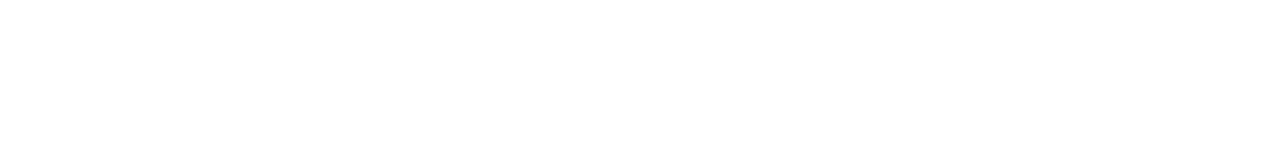
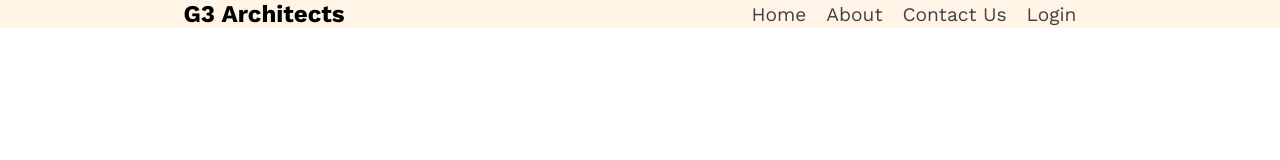
Before and after one commit to fareaz/Architects-webside, a plain HTML site: page index.html in a window 1280 px wide. Drawn offline with nearby package versions, Linux system fonts and the light colour scheme.

Commit message:
added nav}

```diff
--- a/index.html
+++ b/index.html
@@ -7,7 +7,17 @@
     <link rel="stylesheet" href="./styles/style.css">
 </head>
 <body class="work-sans-font">
-    <header></header>
+    <header class="bg-color">
+        <nav class="nav-container flex">
+            <h2>G3 Architects</h2>
+            <ul class="flex">
+                <li><a class="dark-2" href="">Home</a></li>
+                <li><a class="dark-2" href="">About</a></li>
+                <li><a class="dark-2" href="">Contact Us</a></li>
+                <li><a class="dark-2" href="">Login</a></li>
+            </ul>
+        </nav>
+    </header>
     <main></main>
     <footer></footer>
 </body>
--- a/styles/style.css
+++ b/styles/style.css
@@ -5,3 +5,60 @@
   font-weight:400px;
   font-style: normal;
 }
+*{
+    margin: 0 auto;
+}
+/* share-stye */
+.flex{
+    display: flex;
+}
+.dark-2{
+    color:rgb(66, 66, 66) ;
+}
+.bg-color{
+    background-color:rgba(255, 144, 14, 0.1);
+}
+
+
+
+
+/* header-style */
+
+
+/* nav-style */
+nav{
+    justify-content: space-between;
+    align-items: center;
+}
+nav h2{
+    font: size 3rem;;
+    font-weight: 700;
+}
+nav li {
+    list-style: none;
+    font-size:1.2rem;
+
+}
+nav li a{
+    text-decoration: none;
+
+    margin-right: 20px;
+}
+
+
+
+
+
+
+
+
+/* responsive-style-start */
+@media screen and (max-width:576px) {
+    nav,
+    ul{
+        flex-direction: column;
+    }
+    nav li,h2 {
+     margin-bottom: 20px;
+    }
+}
```
